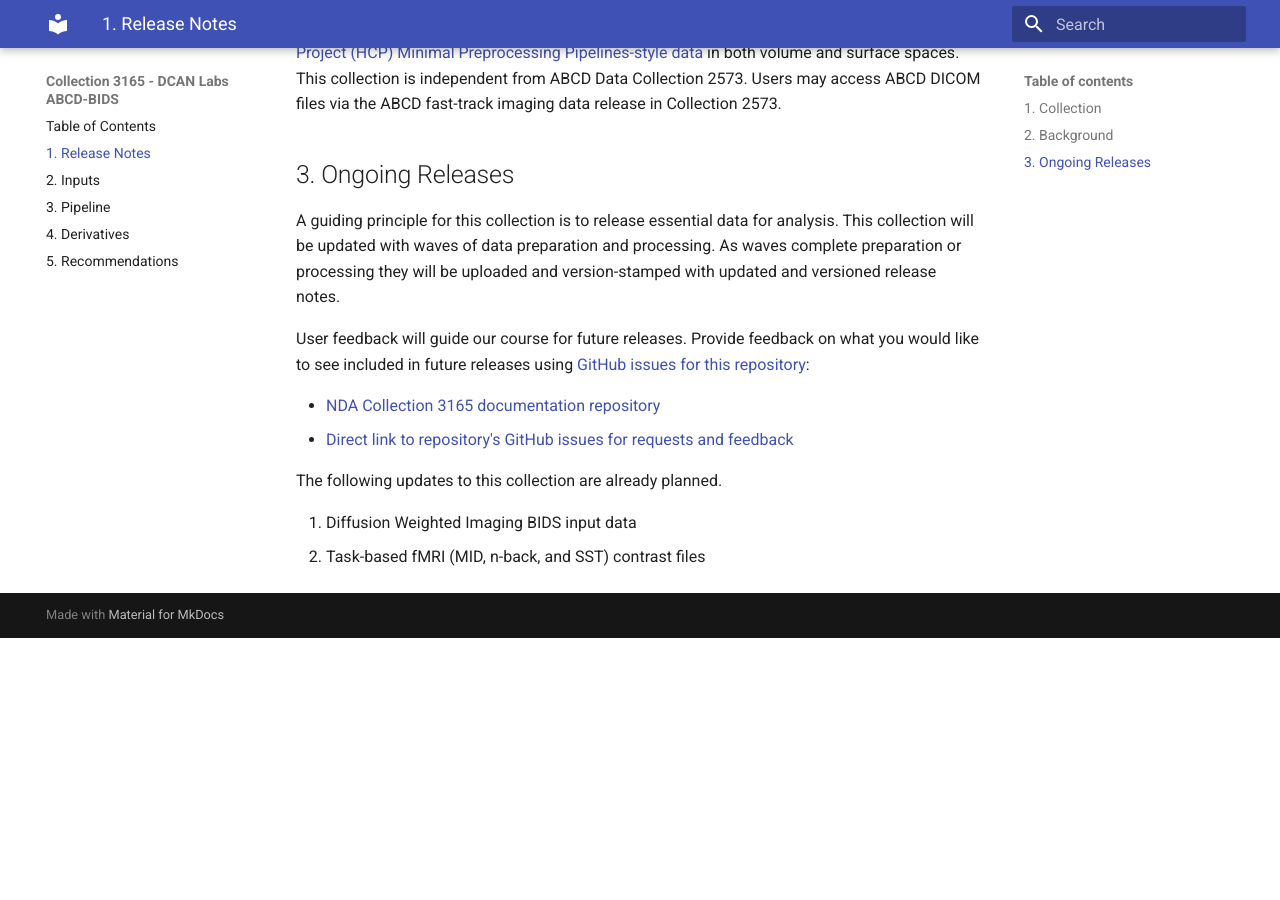
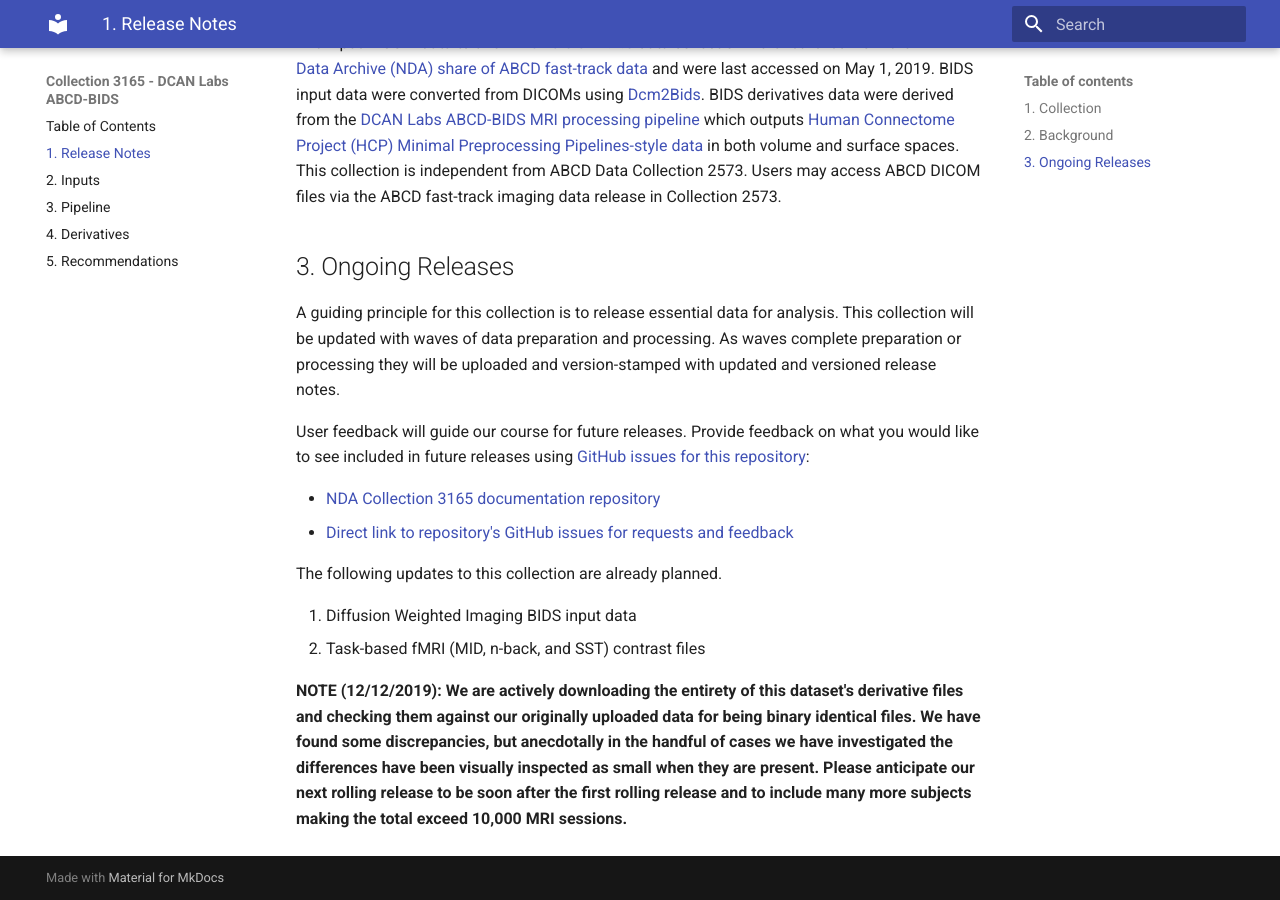
Before and after one commit to ABCD-STUDY/nda-abcd-collection-3165, an MkDocs documentation site: the page built from docs/release_notes.md, in a window 1280 px wide and 900 px high, scrolled down 770 px. Built offline with MkDocs 1.6.1 and Material for MkDocs 9.7.7, drawn with Linux system fonts in a browser that asks for light colours; old or Windows-style settings are respelled for this version of MkDocs; before the commit the page ends 1408 px from its top, so only the background shows below that; some of the changed text lies outside the part shown.

Commit message:
Add Note to all headers and important note to rolling release section of release_notes.md.

```diff
--- a/docs/release_notes.md
+++ b/docs/release_notes.md
@@ -7,6 +7,8 @@
 [**Adolescent Brain Cognitive Development (ABCD) Study**](https://abcdstudy.org/)
 
 [**Brain Imaging Data Structure (BIDS)**](https://bids.neuroimaging.io/)
+
+Note: Clicking any link within the readthedocs site will not open a new web browser tab.  If you want to keep your docs open, either middle-click or right-click and choose open in new tab for the links you would like to follow.
 
 ---
 
@@ -33,3 +35,5 @@ The following updates to this collection are already planned.
 
 1. Diffusion Weighted Imaging BIDS input data
 1. Task-based fMRI (MID, n-back, and SST) contrast files
+
+**NOTE (12/12/2019): We are actively downloading the entirety of this dataset's derivative files and checking them against our originally uploaded data for being binary identical files.  We have found some discrepancies, but anecdotally in the handful of cases we have investigated the differences have been visually inspected as small when they are present.  Please anticipate our next rolling release to be soon after the first rolling release and to include many more subjects making the total exceed 10,000 MRI sessions.**
```
Also changed, not shown: docs/derivatives.md (+2 -0 lines), docs/index.md (+2 -0 lines), docs/inputs.md (+2 -0 lines), docs/pipeline.md (+2 -0 lines), docs/recommendations.md (+2 -0 lines).
